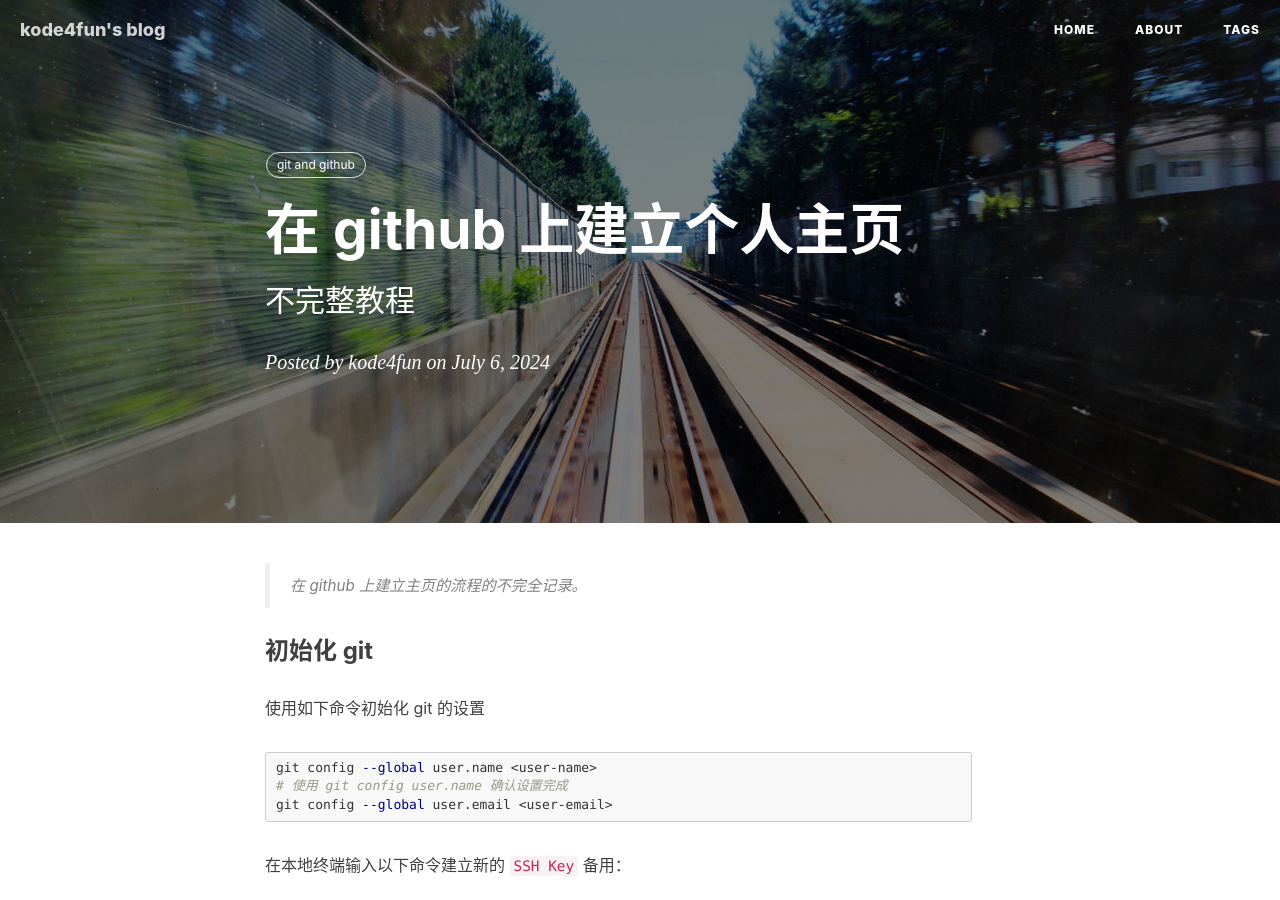
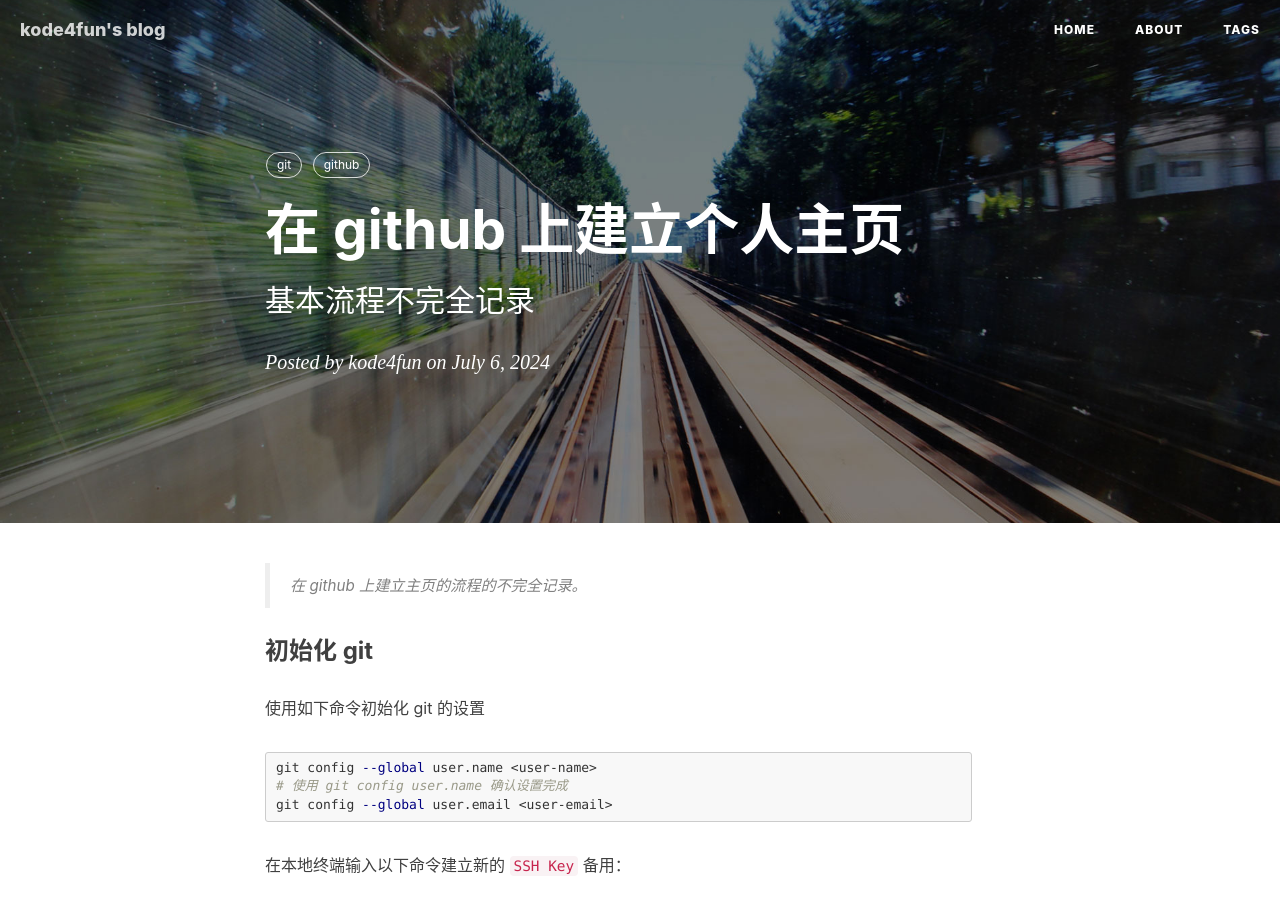
Before and after one commit to kode4fun/kode4fun.github.io, a Jekyll site: the page built from _posts/2024-07-06-how-to-create-github-hosted-webpage.markdown, in a window 1280 px wide and 900 px high. Built offline with Jekyll 4.4.1, drawn with Linux system fonts in a browser that asks for light colours; nearby versions of some CDN libraries; comment, search, counter and statistics services are not loaded.

Commit message:
修改标签

```diff
--- a/_posts/2024-07-06-how-to-create-github-hosted-webpage.markdown
+++ b/_posts/2024-07-06-how-to-create-github-hosted-webpage.markdown
@@ -1,12 +1,13 @@
 ---
 layout:     post
 title:      "在 github 上建立个人主页"
-subtitle:   "不完整教程"
+subtitle:   "基本流程不完全记录"
 date:       2024-07-06 00:00:00
 author:     "kode4fun"
 header-img: "img/post-bg-2015.jpg"
 tags:
-    - git and github
+    - git
+    - github
 ---
 
 > 在 github 上建立主页的流程的不完全记录。
```
